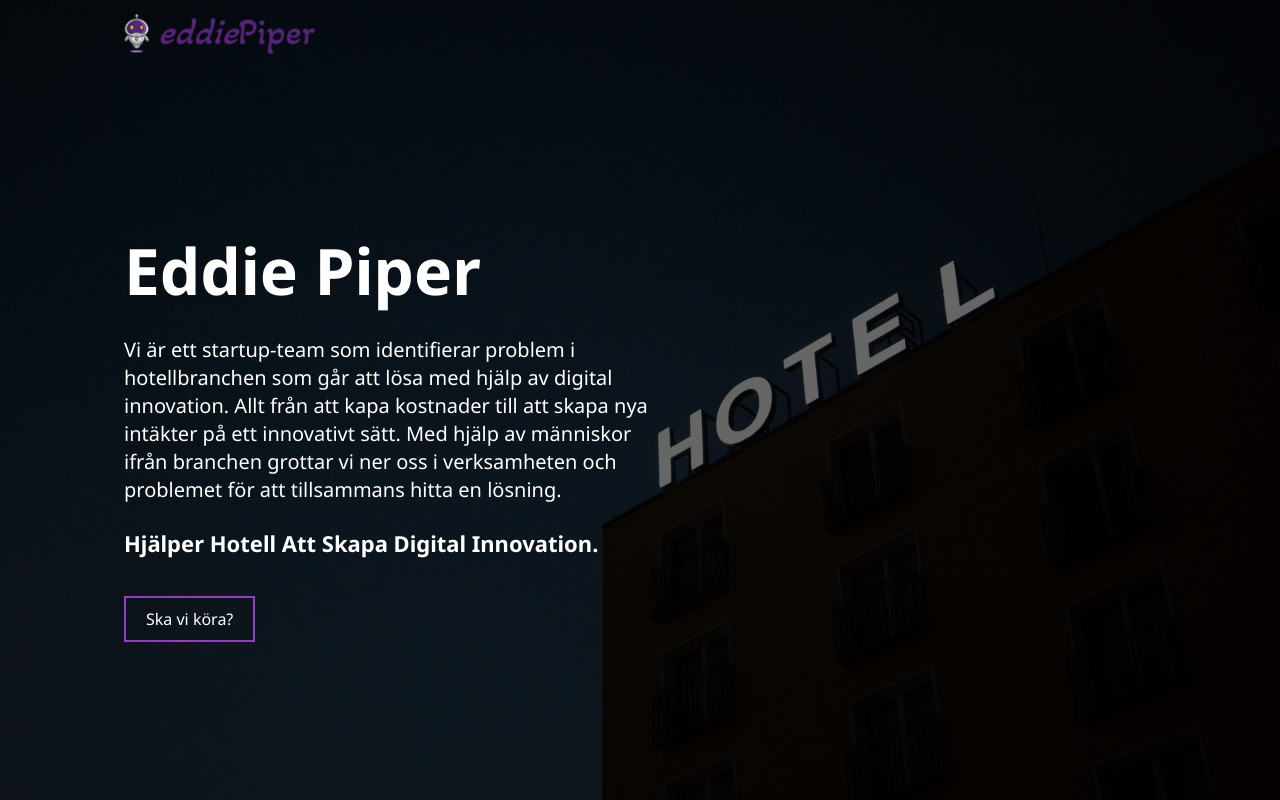
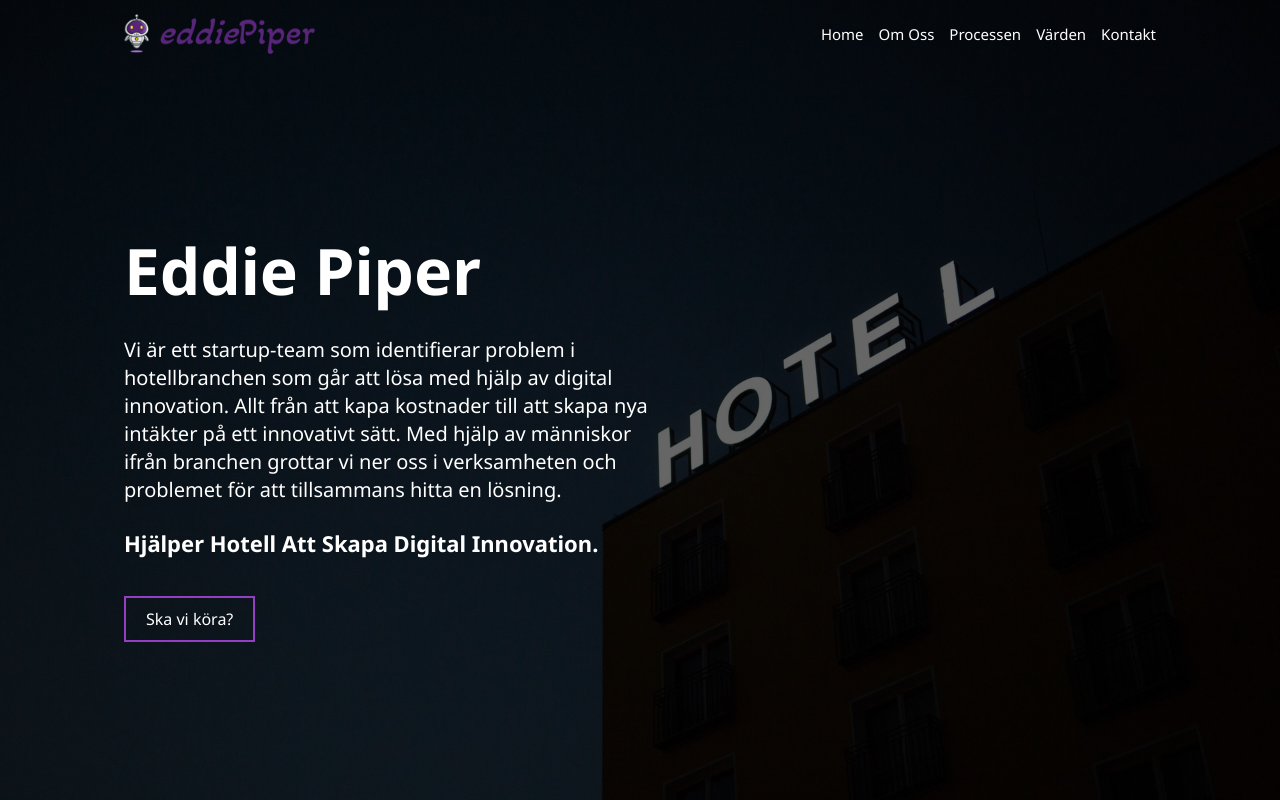
Before and after one commit to carcosa-rnd/eddiepiper.com, a React (Vite) app: page / in a window 1280 px wide. Shown: the top 800 px of the page. Built offline with nearby package versions, Linux system fonts and the light colour scheme.

Commit message:
fix: make navlinks visible in desktop

```diff
--- a/src/components/Nav/nav.module.scss
+++ b/src/components/Nav/nav.module.scss
@@ -47,7 +47,6 @@
     visibility: hidden;
 
     @include mediumScreen() {
-      display: flex !important;
       position: static;
       left: unset;
       top: unset;
@@ -56,6 +55,7 @@
       padding: unset;
       opacity: 1 !important;
       z-index: 1;
+      visibility: visible !important;
     }
   }
 
```
